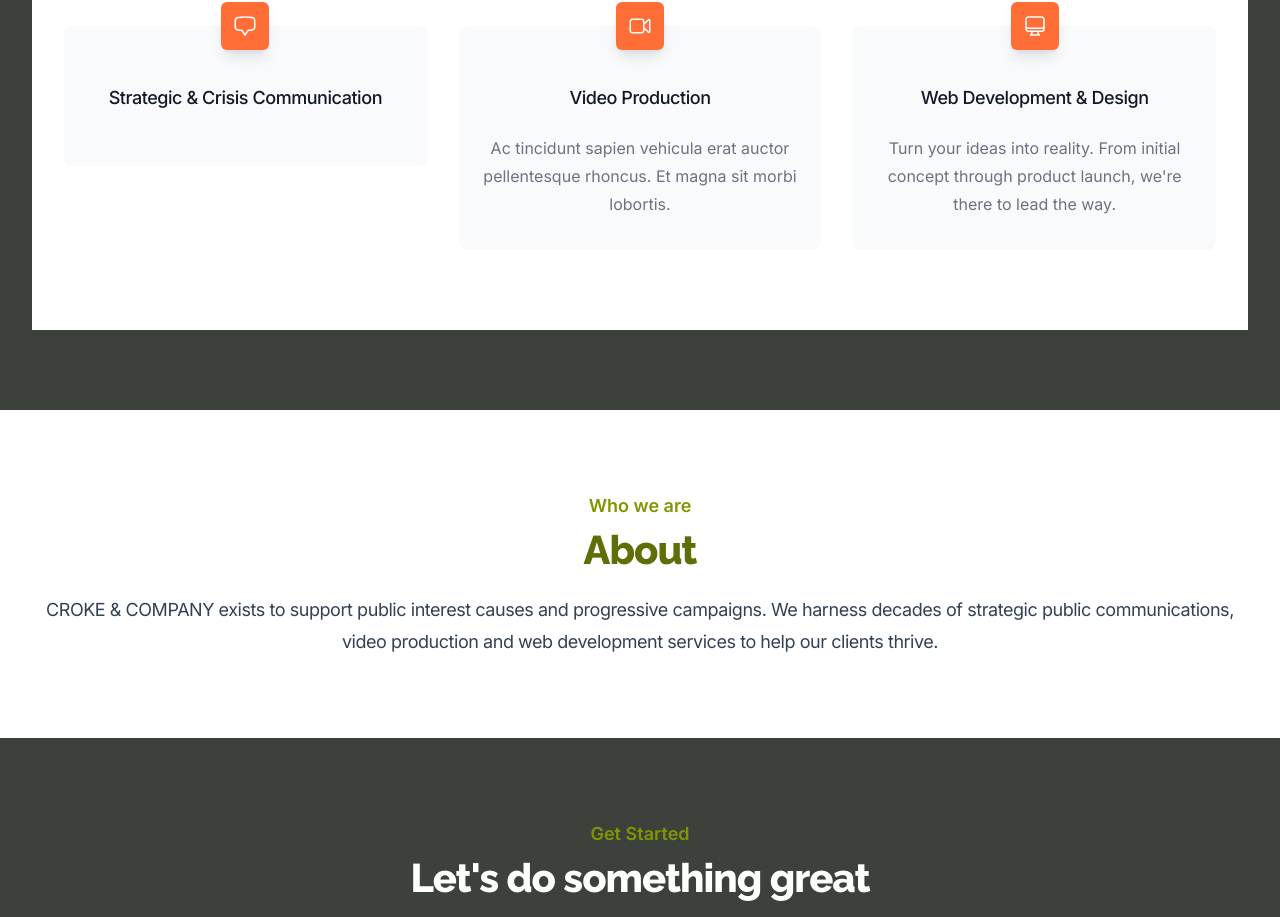
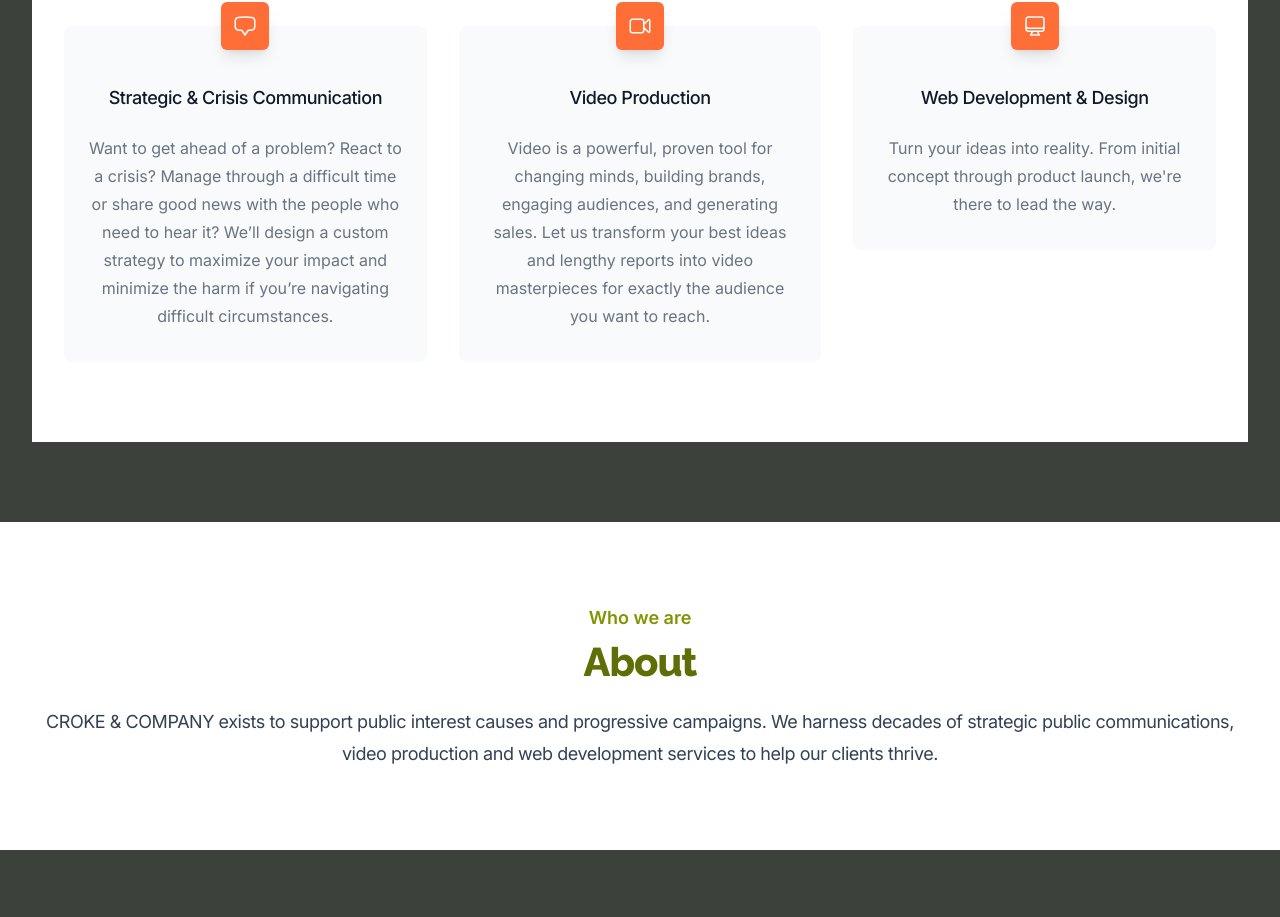
Before and after one commit to pc45/crokebrothers, a Next.js app: page / in a window 1280 px wide. Shown: the part 849-1766 px from the top of the page. Built offline with nearby package versions, Linux system fonts and the light colour scheme.

Commit message:
copy update services

```diff
--- a/src/components/Services.jsx
+++ b/src/components/Services.jsx
@@ -8,12 +8,12 @@
 const features = [
   {
     name: 'Strategic & Crisis Communication',
-    description: '',
+    description: 'Want to get ahead of a problem? React to a crisis? Manage through a difficult time or share good news with the people who need to hear it? We’ll design a custom strategy to maximize your impact and minimize the harm if you’re navigating difficult circumstances.',
     icon: ChatBubbleBottomCenterIcon,
   },
   {
     name: 'Video Production',
-    description: 'Ac tincidunt sapien vehicula erat auctor pellentesque rhoncus. Et magna sit morbi lobortis.',
+    description: 'Video is a powerful, proven tool for changing minds, building brands, engaging audiences, and generating sales. Let us transform your best ideas and lengthy reports into video masterpieces for exactly the audience you want to reach.',
     icon: VideoCameraIcon,
   },
   {
```
